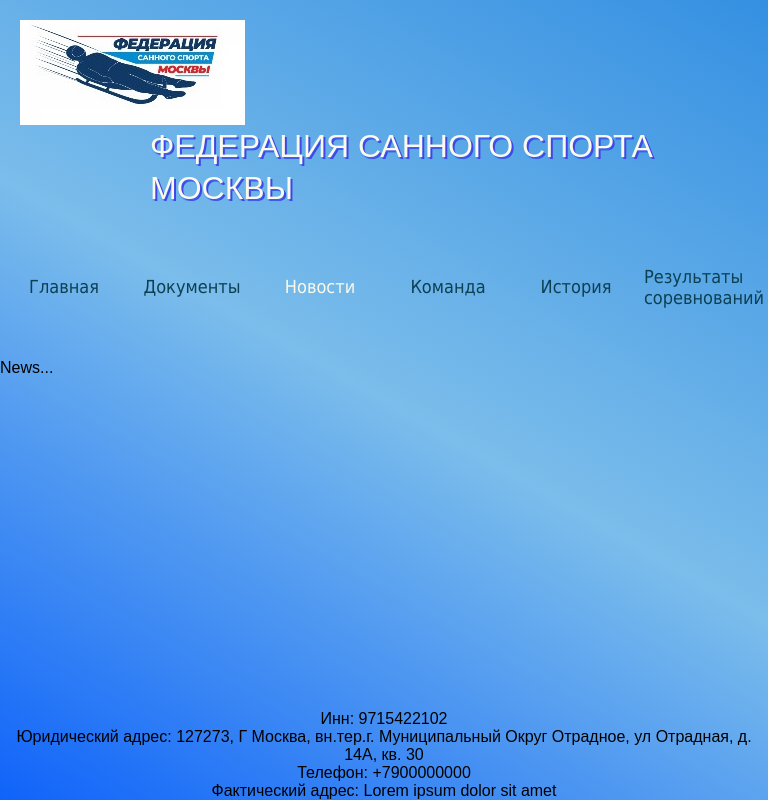
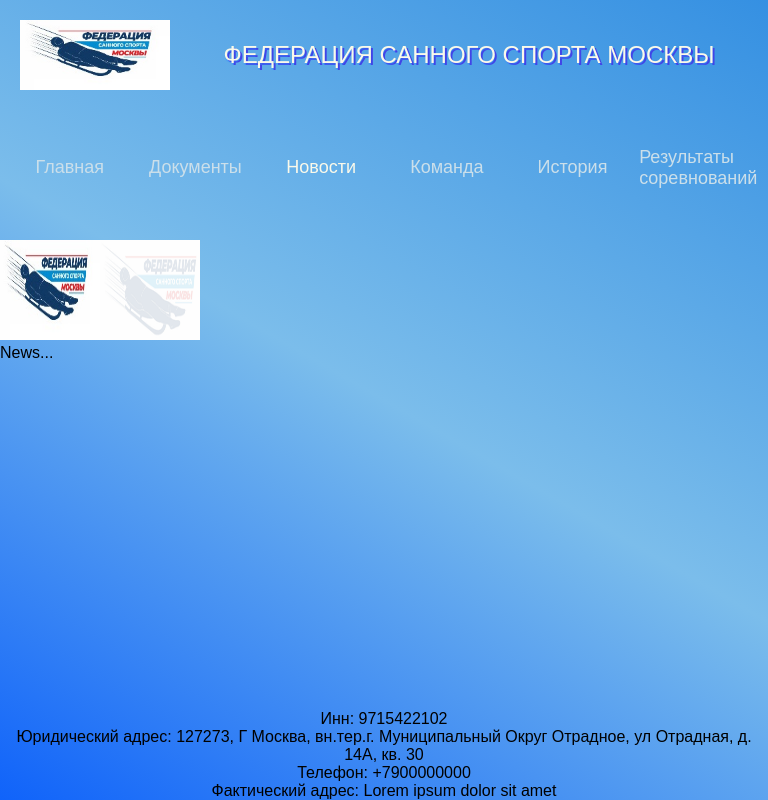
Before and after one commit to Anatoliy-Shi/luge, a React (Create React App) app: page /news in a window 768 px wide. Built offline with nearby package versions, Linux system fonts and the light colour scheme.

Commit message:
add humburger-menu

```diff
--- a/src/App.js
+++ b/src/App.js
@@ -9,16 +9,35 @@
 import {Team} from "./components/content/team/Team";
 import {History} from "./components/content/history/History";
 import {Result} from "./components/content/competition-results/Result";
+import {useState} from "react";
+
 
 function App() {
+
+    const [visible, setVisible]= useState(false)
+
+    const activeStyle = {
+        color: "#faf9ea",
+    };
+
+    const activeVisible = {
+        display: 'block',
+        transform: 'translateX(0)',
+        background: '#1226ff',
+        'flexDirection': 'column',
+    };
+
     return (
         <>
             <div className={s.container}>
-                <Header/>
-                <Navigate/>
+                <Header />
+                <Navigate visible = {visible}
+                          setVisible= {setVisible}
+                          activeStyle={activeStyle}
+                          activeVisible={activeVisible}/>
                 <div className={s.wrapper}>
                 <Routes>
-                    <Route path='/' element={<Main/>} />
+                    <Route path='/' element={<Main />} />
                     <Route path='/documents' element={<Docks/>} />
                     <Route path='/news' element={<News/>} />
                     <Route path='/team' element={<Team/>} />
@@ -26,7 +45,7 @@
                     <Route path='/competition-results' element={<Result/>} />
                 </Routes>
                 </div>
-                <Footer/>
+                <Footer />
             </div>
         </>
 
--- a/src/components/content/main/Main.module.css
+++ b/src/components/content/main/Main.module.css
@@ -3,9 +3,10 @@
     margin-bottom: 10px;
 
 }
-.content:nth-child(4n+2) {
+.content:nth-of-type(odd) {
     flex-direction: row-reverse;
 }
+
 
 h3 {
     text-align: center;
--- a/src/components/content/news/News.jsx
+++ b/src/components/content/news/News.jsx
@@ -1,9 +1,32 @@
-import s from './News.module.css'
+// import s from './News.module.css'
+// import NEWS from "../../../News";
+
+const data = [
+    {
+        "id": "2",
+        "title": "fasdf",
+        "src": "logo.jpg",
+    },
+    {
+        "id": "3",
+        "title": "iuyt",
+        "src": "bgc.png",
+    },
+]
 
 export const News = () => {
+
     return (
-        <div className={s.wrapper}>
-        <p>News...</p>
+        <div>
+            {data.map(el => {
+                return <img src={require("./../../../asset/" + el.src)}
+                            width={100}
+                            height={100}
+                            alt={el.title}
+                            key={el.id}/>
+            })}
+            <p>News...</p>
         </div>
+
     )
 }
--- a/src/components/header/Header.jsx
+++ b/src/components/header/Header.jsx
@@ -8,7 +8,7 @@
             <img className={s.imgContent}
                  src={Logo}
                  alt="logo"/>
-            <h1>Федерация санного спорта Москвы</h1>
+            <h1 className={s.title}>Федерация санного спорта Москвы</h1>
         </div>
     )
 }
--- a/src/components/header/Header.module.css
+++ b/src/components/header/Header.module.css
@@ -2,8 +2,8 @@
     width: 225px;
     height: 105px;
     margin-left: 20px;
+}
 
-}
 .header {
     display: flex;
     margin-bottom: 30px;
@@ -11,8 +11,9 @@
     flex-wrap: wrap;
 }
 
-h1 {
-    padding-left: 150px;
+.title {
+    margin-left: auto;
+    margin-right: 20px;
     display: flex;
     justify-content: center;
     align-items: center;
@@ -23,3 +24,67 @@
     text-transform: uppercase;
     text-shadow: 0 2px rgba(53, 144, 255, 0.34), 2px 2px #4144e7;
 }
+
+
+/* Smartphones (portrait and landscape) ----------- */
+@media only screen
+and (min-device-width: 320px)
+and (max-device-width: 499px) {
+    .title {
+        display: none;
+    }
+
+    .imgContent {
+        margin: 0 auto;
+        display: flex;
+        width: 138px;
+        height: 62px;
+    }
+}
+
+
+@media only screen
+and (min-device-width: 500px)
+and (max-device-width: 768px) {
+    .title {
+        font-size: 16px;
+        margin:0 auto;
+    }
+
+    .imgContent {
+        display: flex;
+        width: 138px;
+        height: 62px;
+        margin: 5px;
+    }
+
+}
+
+/* Styles */
+/* iPads (portrait and landscape) ----------- */
+@media only screen
+and (min-device-width: 768px)
+and (max-device-width: 1024px) {
+    .title {
+        margin:0 auto;
+        font-size: 24px;
+    }
+
+    .imgContent {
+        width: 150px;
+        height: 70px;
+    }
+
+    /* Styles */
+}
+
+
+/* Desktops and laptops ----------- */
+@media only screen
+and (min-width: 1024px) {
+    h1 {
+
+    }
+
+    /* Styles */
+}
--- a/src/components/navigate/Navigate.jsx
+++ b/src/components/navigate/Navigate.jsx
@@ -1,56 +1,91 @@
 import s from './Navigate.module.css'
 import {NavLink} from "react-router-dom";
+import {useState} from "react";
 
-export const Navigate = () => {
-    let activeStyle = {
-        color: "#faf9ea",
-    };
+
+export const Navigate = ({visible, activeVisible, setVisible, activeStyle}) => {
+
+    const [checked, setChecked] = useState(false)
+
+
+    const onVisible = () => {
+        setChecked(!checked)
+        setVisible(!visible)
+    }
+
+    const onNotMarker = () => {
+        setChecked(!checked)
+        setVisible(false)
+    }
 
     return (
         <nav className={s.navigate}>
-            <ul className={s.listItems}>
+            <div
+                className={s.toggle}>
+                {visible && <span></span>}
+                <label htmlFor="check">
+                    <input onChange={onVisible}
+                           type="checkbox"
+                           checked={checked}
+                           value=''
+
+                    />
+                    <span onClick={onVisible} className={`${s.bar}  ${s.top}`}></span>
+                    <span onClick={onVisible} className={`${s.bar}  ${s.middle}`}></span>
+                    <span onClick={onVisible} className={`${s.bar}  ${s.bottom}`}></span>
+                </label>
+            </div>
+            <ul
+                style={visible ? activeVisible : undefined}
+                className={s.listItems}>
                 <li className={s.listItem}>
                     <NavLink to='/'
-                             style={({ isActive }) =>
+                             style={({isActive}) =>
                                  isActive ? activeStyle : undefined
-                    }
-                                 className={s.link}>Главная</NavLink>
+                             }
+                             className={s.link}><span onClick={onNotMarker}>Главная</span>
+                    </NavLink>
 
                 </li>
                 <li className={s.listItem}>
                     <NavLink to='/documents'
-                             style={({ isActive }) =>
+                             style={({isActive}) =>
                                  isActive ? activeStyle : undefined
                              }
-                             className={s.link}>Документы</NavLink>
+                             className={s.link}><span onClick={onNotMarker}>Документы</span>
+                    </NavLink>
                 </li>
                 <li className={s.listItem}>
                     <NavLink to='/news'
-                             style={({ isActive }) =>
+                             style={({isActive}) =>
                                  isActive ? activeStyle : undefined
                              }
-                             className={s.link}>Новости</NavLink>
+                             className={s.link}><span onClick={onNotMarker}>Новости</span>
+                    </NavLink>
                 </li>
                 <li className={s.listItem}>
                     <NavLink to='/team'
-                             style={({ isActive }) =>
+                             style={({isActive}) =>
                                  isActive ? activeStyle : undefined
                              }
-                             className={s.link}>Команда</NavLink>
+                             className={s.link}><span onClick={onNotMarker}>Команда</span>
+                    </NavLink>
                 </li>
                 <li className={s.listItem}>
                     <NavLink to='/history'
-                             style={({ isActive }) =>
+                             style={({isActive}) =>
                                  isActive ? activeStyle : undefined
                              }
-                             className={s.link}>История</NavLink>
+                             className={s.link}><span onClick={onNotMarker}>История</span>
+                    </NavLink>
                 </li>
                 <li className={s.listItem}>
                     <NavLink to='/competition-results'
-                             style={({ isActive }) =>
+                             style={({isActive}) =>
                                  isActive ? activeStyle : undefined
                              }
-                             className={s.link}>Результаты соревнований</NavLink>
+                             className={s.link}><span onClick={onNotMarker}>Результаты соревнований</span>
+                    </NavLink>
                 </li>
             </ul>
         </nav>
--- a/src/components/navigate/Navigate.module.css
+++ b/src/components/navigate/Navigate.module.css
@@ -1,3 +1,7 @@
+input[type="checkbox"]{
+    display:none;
+}
+
 .navigate {
     margin-bottom: 25px;
 }
@@ -9,7 +13,8 @@
 
 .listItems {
     display: flex;
-    justify-content: space-around;
+    justify-content: space-evenly;
+    flex-wrap: wrap;
 }
 
 .link {
@@ -26,7 +31,7 @@
     display: flex;
     justify-content: center;
     align-items: center;
-    color: #0c4052;
+    color: #cbdfea;
     padding: 10px 20px;
     width: 102px;
     height: 45px;
@@ -39,3 +44,91 @@
 .link:hover {
     color: #3276b8;
 }
+
+/* Smartphones (portrait and landscape) ----------- */
+@media only screen
+and (max-device-width: 768px) {
+
+    a.link {
+        color: #a2b749;
+    }
+    .navigate {
+        top: 0;
+        right: 0;
+        z-index: 1;
+        width: 100%;
+        position: absolute;
+    }
+
+    .bar {
+        display: block;
+        height: 3px;
+        width: 30px;
+        background: #e3e7db;
+        margin: 5px auto;
+        transition: all .2s ease;
+    }
+
+    input[type="checkbox"]:checked ~ span:nth-of-type(1){
+        transform: translateY(8px) rotateZ(45deg);
+    }
+
+
+    input[type="checkbox"]:checked ~ span:nth-of-type(2){
+        width: 0;
+        transform: translateY(-8px) rotateZ(-45deg);
+    }
+
+
+    input[type="checkbox"]:checked ~ span:nth-of-type(3){
+        transform: translateY(-8px) rotateZ(-45deg);
+    }
+
+    .listItems {
+        display: none;
+        top: 0;
+        right: 0;
+        margin: 0;
+        z-index: 1;
+        width: 100vw;
+        height: 100vh;
+        flex-direction: column;
+        background: #1226ff;
+        padding: 3em 0 2em;
+        position: absolute;
+        transform: translateX(100%);
+        transition: transform 0.3s cubic-bezier(1, 0.5, 0, 1);
+    }
+
+    .toggle {
+        top: 65px;
+        z-index: 2;
+        right: 30px;
+        height: 4px;
+        padding: 8px 0;
+        cursor: pointer;
+        border-radius: 50%;
+        position: fixed;
+        display: inline-block;
+        width: auto;
+        margin: 0 auto;
+        transition: all .2s ease;
+    }
+
+}
+
+
+/* Styles */
+/* iPads (portrait and landscape) ----------- */
+@media only screen
+and (min-device-width: 768px) {
+
+}
+
+
+/* Desktops and laptops ----------- */
+@media only screen
+and (min-width: 1024px) {
+
+    /* Styles */
+}
```
Also changed, not shown: src/components/content/main/Main.jsx (+32 -0 lines), public/manifest.json.
